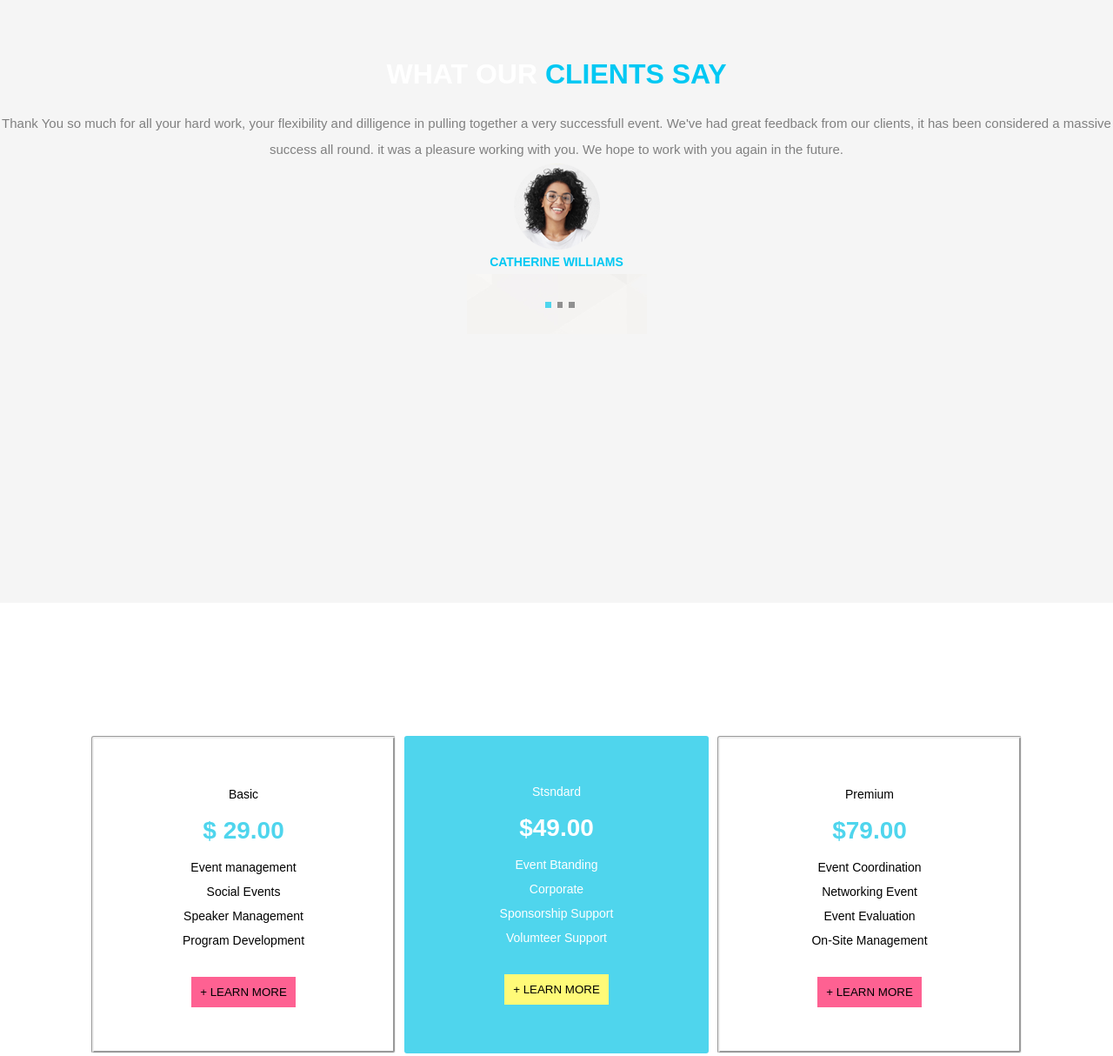
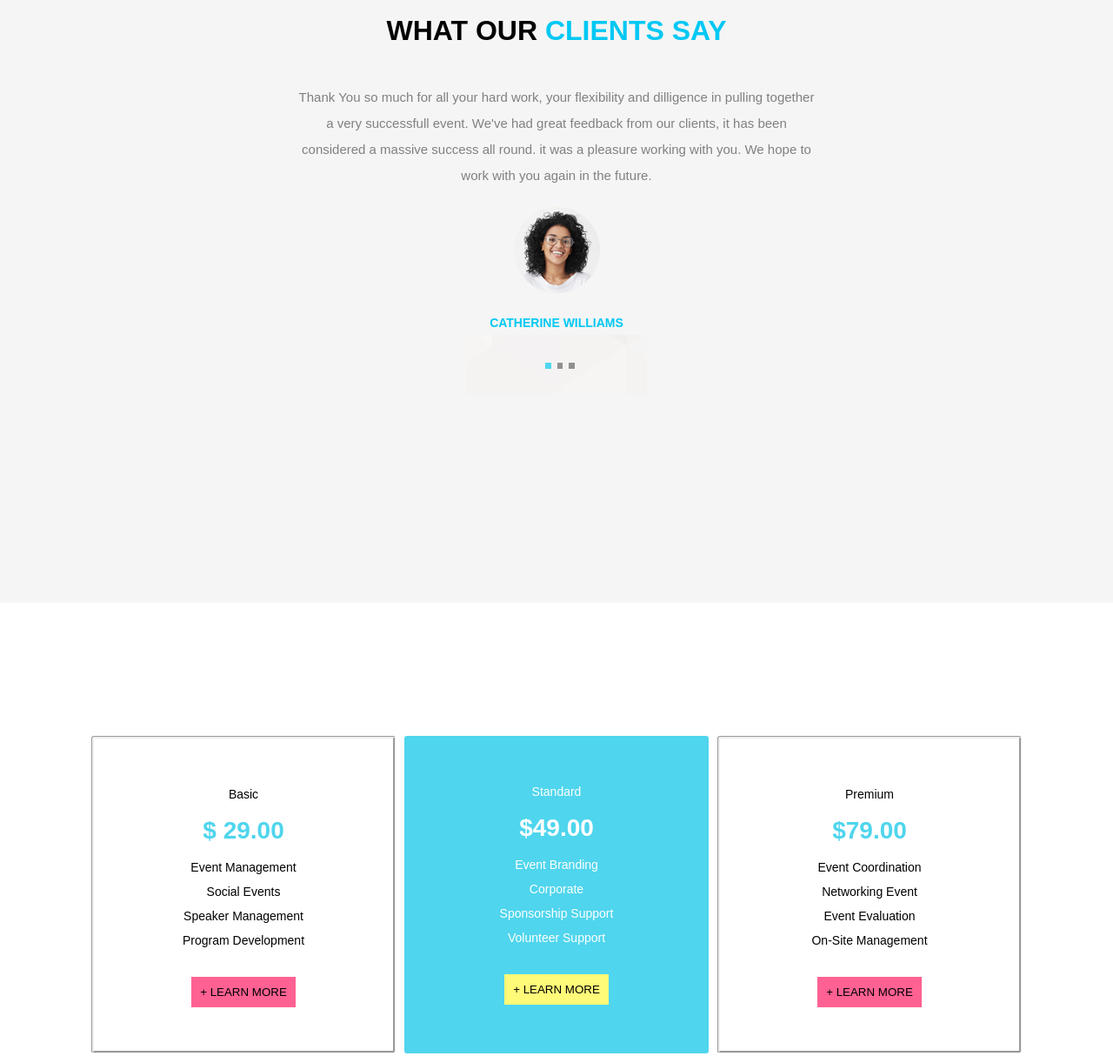
Before and after one commit to stjeandan-swc/CreativeManagement, a plain HTML site: page index.html in a window 1280 px wide. Shown: the part 2530-3744 px from the top of the page at 87% size. Drawn offline with Linux system fonts and the light colour scheme.

Commit message:
fixes to Testimonial section

```diff
--- a/index.html
+++ b/index.html
@@ -144,27 +144,28 @@
       </div>
     </div>
       <!-- START of Testimonials area (Dr Thom & Gervan) -->
-    <div class="screen10">
-        <div>
-            <p class="topspace"></p>
-            <h4 class="scrn10bigtext screen10font">WHAT OUR <span class="textblue">CLIENTS SAY</span></h4>
-            <p class="Testimonialtext">
-                Thank You so much for all your hard work, your flexibility and dilligence in pulling together a very
-                successfull event.  We've had great feedback from our clients, it has been considered a massive success
-                all round.  it was a pleasure working with you.  We hope to work with you again in the future.
-            </p>
-            <img src="img/face.png" alt="user_picture">
-            <p class="screen10font textblue">CATHERINE WILLIAMS</p>
-            <img src="img/nextpage.png" alt="trees">
+      <div class="screen10">
+        <div class="">
+          <p class="topspace"></p>
+          <h4 class="scrn10bigtext screen10font">WHAT OUR <span class="textblue">CLIENTS SAY</span></h4>
+          <div class="textarea">
+            <p class="Testimonialtext">Thank You so much for all your hard work, your flexibility and dilligence in pulling together a very
+               successfull event.  We've had great feedback from our clients, it has been considered a massive success
+               all round.  it was a pleasure working with you.  We hope to work with you again in the future.</p>
+          </div>
+          <img class="alignpics"src="img/face.png" alt="user_picture">
+          <p class="screen10font textblue">CATHERINE WILLIAMS</p>
+          <img class="alignpics"src="img/nextpage.png" alt="next_page">
         </div>
-    </div>
+      </div> <!-- END of Testimonials area (Dr Thom & Gervan) -->
+
     <!--aus html-->
     <div>
-        <h1 class="center1"><strong>PROCING TABLES</strong></h1>
+        <h1 class="center1"><strong>PRICING TABLES</strong></h1>
     </div>
     <div class="wrapper center">
-        <div class="box2"><p>Basic</p><h1 class="cl">$ 29.00</h1><p>Event management</p><p>Social Events</p><p>Speaker Management</p><p>Program Development</p><br /><button class="btn-aus2">+ LEARN MORE </button></div>
-        <div class="box1"><p>Stsndard</p><h1>$49.00</h1><p>Event Btanding</p><p> Corporate</p><p> Sponsorship Support</p><p> Volumteer Support</p><br /> <button class="btn-aus"> + LEARN MORE</button></div>
+        <div class="box2"><p>Basic</p><h1 class="cl">$ 29.00</h1><p>Event Management</p><p>Social Events</p><p>Speaker Management</p><p>Program Development</p><br /><button class="btn-aus2">+ LEARN MORE </button></div>
+        <div class="box1"><p>Standard</p><h1>$49.00</h1><p>Event Branding</p><p> Corporate</p><p> Sponsorship Support</p><p> Volunteer Support</p><br /> <button class="btn-aus"> + LEARN MORE</button></div>
         <div class="box2"><p>Premium</p><h1 class="cl">$79.00</h1><p>Event Coordination</p><p>Networking Event</p><p>Event Evaluation</p><p>On-Site Management</p><br /><button class="btn-aus2">+ LEARN MORE</button></div>
     </div>
   </body>
--- a/styles.css
+++ b/styles.css
@@ -167,7 +167,6 @@ height:100vh;
   height: 100vh;
   text-align: center;
   background-color: whitesmoke;
-  vertical-align: middle;
 }
 
 .scrn10bigtext {
@@ -178,6 +177,7 @@ height:100vh;
 .screen10font {
   font-family: 'Bahnschrift', sans-serif;
   font-weight: bolder;
+  color: black;
 }
 
 .textblue {
@@ -189,13 +189,19 @@ height:100vh;
   color: grey;
 }
 .textarea {
-  padding: 20px 350px 20px 350px;
+  padding: 20px 340px 20px 340px;
 }
 
 .topspace {
-  padding: 150px 0 0 0;
+  padding: 100px 0 0 0;
   margin: 0;
 }
+
+.alignpics {
+  align-content: center;
+  padding-bottom: 20px;
+}
+
 
 /*aus css*/
 .wrapper {
```
